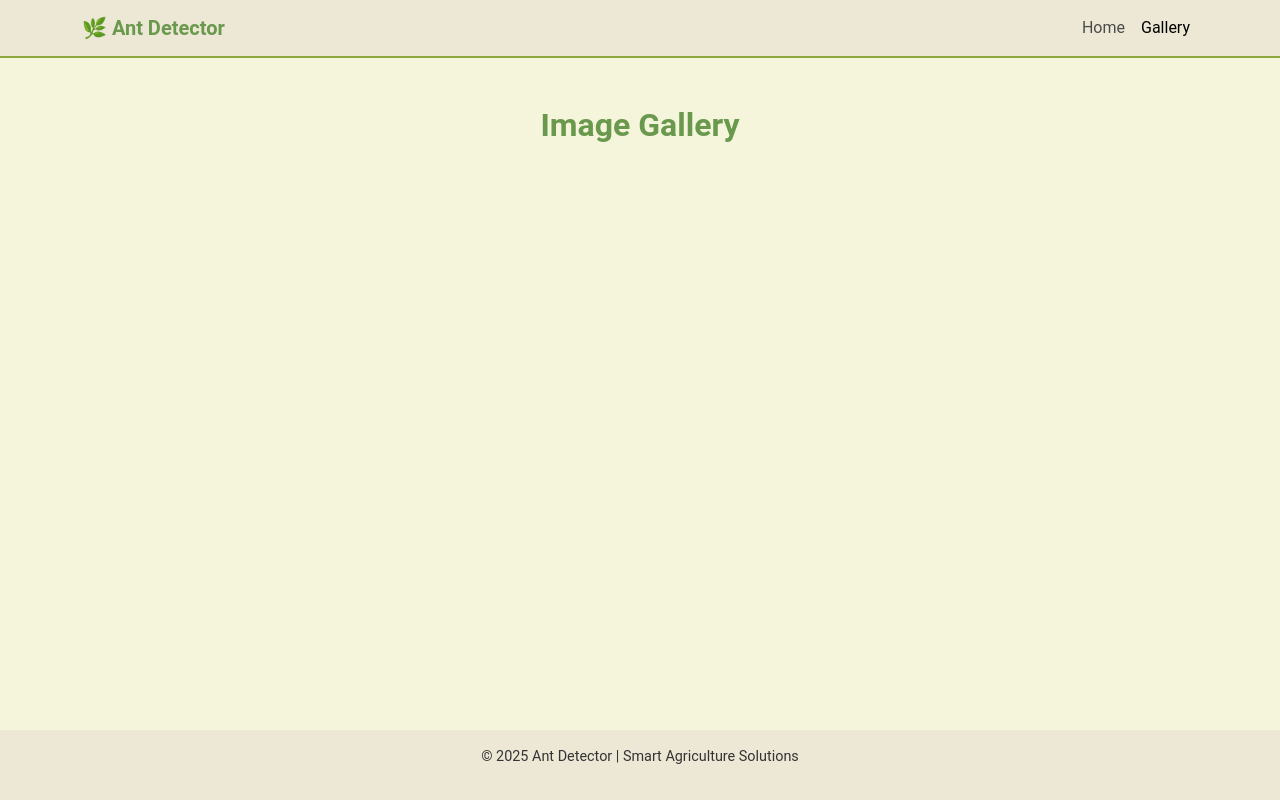
After one commit to bettisfr/ant-cloud, a Flask app: page /gallery in a window 1280 px wide. The commit adds this page. Run offline with Flask 3, Linux system fonts and the light colour scheme; data that the repository does not hold is empty; some libraries are stand-ins or nearby versions.

Commit message:
v1.0.0
- welcome page
-- logo
-- mission
-- style
- gallery
-- image visualization
-- style
-- dynamic viewport
-- metadata visualization

```diff
--- a/server.py
+++ b/server.py
@@ -2,67 +2,139 @@ from flask import Flask, request, render_template, jsonify
 from flask_socketio import SocketIO
 import os
 from werkzeug.utils import secure_filename
+import time
+import piexif
 
 app = Flask(__name__)
 socketio = SocketIO(app, async_mode='eventlet')
 
 # Configuration
 UPLOAD_FOLDER = 'static/uploads'
-CURRENT_IMAGE_FILE = os.path.join(UPLOAD_FOLDER, 'current_image.txt')
 app.config['UPLOAD_FOLDER'] = UPLOAD_FOLDER
 os.makedirs(UPLOAD_FOLDER, exist_ok=True)
 
 
+def to_gps_decimal(gps_data, ref):
+    """Convert GPS EXIF format to decimal coordinates."""
+    if not gps_data:
+        return None
+
+    degrees, minutes, seconds = gps_data
+    decimal = degrees[0] / degrees[1] + (minutes[0] / minutes[1]) / 60 + (seconds[0] / seconds[1]) / 3600
+    return -decimal if ref in ['S', 'W'] else decimal
+
+
+def extract_metadata(image_path):
+    """Extract metadata including temperature, humidity, and GPS from EXIF data."""
+    try:
+        exif_dict = piexif.load(image_path)
+        gps_data = exif_dict.get("GPS", {})
+
+        gps_latitude = gps_data.get(piexif.GPSIFD.GPSLatitude)
+        gps_latitude_ref = gps_data.get(piexif.GPSIFD.GPSLatitudeRef, b'N').decode()
+
+        gps_longitude = gps_data.get(piexif.GPSIFD.GPSLongitude)
+        gps_longitude_ref = gps_data.get(piexif.GPSIFD.GPSLongitudeRef, b'E').decode()
+
+        latitude = to_gps_decimal(gps_latitude, gps_latitude_ref) if gps_latitude else None
+        longitude = to_gps_decimal(gps_longitude, gps_longitude_ref) if gps_longitude else None
+
+        user_comment = exif_dict.get("0th", {}).get(piexif.ImageIFD.ImageDescription, b"").decode("utf-8").strip()
+
+        metadata = {}
+        for line in user_comment.splitlines():
+            if "=" in line:
+                no_space_line = line.replace(" ", "")
+                splitted = no_space_line.split("|")
+                for i in range(len(splitted)):
+                    key, value = splitted[i].split("=")
+                    metadata[key] = value
+
+
+        temperature = metadata.get("Temperature", "N/A")
+        humidity = metadata.get("Humidity", "N/A")
+
+        return {
+            "temperature": float(temperature) if temperature.replace(".", "", 1).isdigit() else "N/A",
+            "humidity": float(humidity) if humidity.replace(".", "", 1).isdigit() else "N/A",
+            "latitude": latitude,
+            "longitude": longitude,
+            "user_comment": user_comment
+        }
+    except Exception as e:
+        print(f"Error extracting metadata from {image_path}: {e}")
+        return {}
+
+
 def get_sorted_images(image_folder):
-    image_files = os.listdir(image_folder)
+    """Retrieve images and sort them by modification time."""
+    image_files = [f for f in os.listdir(image_folder) if f.lower().endswith((".jpg", ".jpeg"))]
 
-    image_files_with_timestamp = []
+    image_files_with_metadata = []
     for image in image_files:
         file_path = os.path.join(image_folder, image)
+
+        metadata = extract_metadata(file_path)
         modification_time = os.path.getmtime(file_path)
-        image_files_with_timestamp.append((image, modification_time))
 
-    sorted_images = sorted(image_files_with_timestamp, key=lambda x: x[1], reverse=True)
+        image_files_with_metadata.append({
+            "filename": image,
+            "upload_time": modification_time,  # Store as a timestamp for sorting
+            "metadata": metadata
+        })
 
-    sorted_image_filenames = [image for image, _ in sorted_images]
-    return sorted_image_filenames
+    sorted_images = sorted(image_files_with_metadata, key=lambda x: x["upload_time"], reverse=True)
 
+    for image in sorted_images:
+        image["upload_time"] = time.strftime('%Y-%m-%d %H:%M:%S', time.localtime(image["upload_time"]))  # Format after sorting
+
+    return sorted_images
 
 @app.route('/')
 def index():
     return render_template('index.html')
 
 
+@app.route('/gallery')
+def gallery():
+    return render_template('gallery.html')
+
 @app.route('/receive', methods=['POST'])
 def receive_image():
-    if 'image' not in request.files:
-        return 'No image part', 400
-    file = request.files['image']
-    if file.filename == '':
-        return 'No selected file', 400
-    if file.filename.endswith('.jpg'):  # Only accept .jpg files
+    """Handles image upload and metadata extraction."""
+    if "image" not in request.files:
+        return jsonify({"error": "No image part"}), 400
+
+    file = request.files["image"]
+    if file.filename == "":
+        return jsonify({"error": "No selected file"}), 400
+
+    if "." in file.filename and file.filename.rsplit(".", 1)[1].lower() in {"jpg", "jpeg"}:
         filename = secure_filename(file.filename)
-        file_path = os.path.join(app.config['UPLOAD_FOLDER'], filename)
+        file_path = os.path.join(app.config["UPLOAD_FOLDER"], filename)
         file.save(file_path)
 
-        # Notify clients about the new image
-        socketio.emit('new_image', {'filename': filename})
+        metadata = extract_metadata(file_path)
 
-        return 'Image received and updated successfully', 200
-    return 'Invalid file type', 400
+        socketio.emit("new_image", {
+            "filename": filename,
+            "metadata": metadata
+        })
+
+        return jsonify({"message": "Image received", "metadata": metadata}), 200
+
+    return jsonify({"error": "Invalid file type"}), 400
 
 
 @app.route('/uploaded_images')
 def uploaded_images():
-    sorted_images = get_sorted_images(UPLOAD_FOLDER)
-    return jsonify(sorted_images)
+    return jsonify(get_sorted_images(UPLOAD_FOLDER))
 
 
 @app.route('/get-images')
 def get_images():
-    sorted_images = get_sorted_images(UPLOAD_FOLDER)
-    return jsonify(sorted_images)
+    return jsonify(get_sorted_images(UPLOAD_FOLDER))
 
 
-if __name__ == '__main__':
+if __name__ == "__main__":
     socketio.run(app, host="0.0.0.0", port=5000, debug=True)
--- a/static/script.js
+++ b/static/script.js
@@ -1,32 +1,78 @@
-const socket = io();
-const gallery = document.querySelector('#gallery');
+const socket = io();  // Connect to the WebSocket server
+const gallery = document.querySelector('#gallery');  // Select gallery container
 
-function fetchAllImages() {
+// Fetch and display all images from the server
+function loadGalleryImages() {
     fetch('/get-images')
         .then(response => response.json())
         .then(images => {
-            // Display all images initially
-            images.forEach(image => {
-                const img = document.createElement('img');
-                img.src = `/static/uploads/${image}`;
-                img.alt = image;
-                img.classList.add('image-gallery-img');
+            console.log("Fetched images:", images); // Debugging
 
-                gallery.appendChild(img);
+            gallery.innerHTML = ""; // Clear gallery before adding new images
+
+            images.forEach(imageData => {
+                addImageToGallery(imageData, false); // Add image without real-time effect
             });
         })
-        .catch(err => console.error('Error fetching images:', err));
+        .catch(error => console.error('Error fetching images:', error));
 }
 
-// Call the function to load all images on page load
-fetchAllImages();
+// Add an image to the gallery with optional real-time effect
+function addImageToGallery(imageData, isRealTime = true) {
+    console.log("Adding image:", imageData.filename); // Debugging
 
-// When a new image is received via socket.io
+    const div = document.createElement('div');
+    div.classList.add('col');
+
+    // Image element with lazy loading
+    const img = document.createElement('img');
+    img.classList.add('image-gallery-img');
+    img.dataset.src = `/static/uploads/${imageData.filename}`; // Lazy load source
+    img.alt = imageData.filename;
+    img.style.visibility = 'hidden'; // Hide until loaded
+
+    // Metadata section
+    const metadataDiv = document.createElement('div');
+    metadataDiv.classList.add('image-metadata');
+    metadataDiv.innerHTML = `
+        <strong>${imageData.filename}</strong><br>
+        Temperature: ${imageData.metadata?.temperature ?? 'N/A'}°C<br>
+        Humidity: ${imageData.metadata?.humidity ?? 'N/A'}%<br>
+        GPS: (${imageData.metadata?.latitude ?? 'N/A'}, ${imageData.metadata?.longitude ?? 'N/A'})<br>
+        ${isRealTime ? '<em>Uploaded just now</em>' : ''}
+    `;
+
+    div.appendChild(img);
+    div.appendChild(metadataDiv);
+
+    if (isRealTime) {
+        gallery.prepend(div);  // Add new images to the top
+    } else {
+        gallery.appendChild(div); // Add fetched images to the end
+    }
+
+    lazyLoadImage(img);
+}
+
+// Lazy loading for images (loads only when they are near the viewport)
+function lazyLoadImage(img) {
+    const observer = new IntersectionObserver((entries, observer) => {
+        entries.forEach(entry => {
+            if (entry.isIntersecting) {
+                entry.target.src = entry.target.dataset.src;  // Load image
+                entry.target.onload = () => entry.target.style.visibility = 'visible'; // Show after loading
+                observer.unobserve(entry.target); // Stop observing after loading
+            }
+        });
+    }, { rootMargin: '100px' }); // Load images slightly before they appear on screen
+
+    observer.observe(img);
+}
+
+// Listen for real-time image uploads via WebSockets
 socket.on('new_image', (data) => {
-    const img = document.createElement('img');
-    img.src = `/static/uploads/${data.filename}`;
-    img.alt = data.filename;
-    img.classList.add('image-gallery-img');
+    addImageToGallery(data, true); // Add new image to gallery
+});
 
-    gallery.prepend(img);
-});
+// Load all images when the page loads
+loadGalleryImages();
--- a/static/styles.css
+++ b/static/styles.css
@@ -1,14 +1,79 @@
+body {
+    background-color: #F5F5DC; /* Soft beige background */
+    color: #333; /* Dark neutral text */
+    font-family: 'Roboto', sans-serif;
+    min-height: 100vh; /* Ensure full viewport height */
+    display: flex;
+    flex-direction: column;
+}
+
+.navbar {
+    background-color: #EDE8D5; /* Light wheat hue */
+    border-bottom: 2px solid #8CAA3E; /* Green accent */
+}
+
+#logo-index {
+    width: 20vh;
+    height: 20vh;
+    margin-right: 10px;
+}
+
+.navbar-brand {
+    font-weight: 700;
+    color: #6A994E; /* Natural green */
+}
+
+.navbar-nav .nav-link {
+    font-weight: 400;
+    color: #4A4A4A;
+}
+
+.navbar-nav .nav-link:hover, .nav-link.active {
+    color: #8CAA3E; /* Green accent */
+}
+
+.section-title {
+    font-size: 2rem;
+    font-weight: 700;
+    color: #6A994E;
+    text-align: center;
+    margin-bottom: 2rem;
+}
+
 #gallery {
-    display: flex;
-    flex-wrap: wrap;
-    gap: 10px;
+    display: grid;
+    grid-template-columns: repeat(auto-fit, minmax(250px, 1fr));
+    gap: 20px;
     justify-content: center;
     padding: 20px;
 }
 
 .image-gallery-img {
-    max-width: 400px;
-    margin: 10px;
-    border-radius: 8px;
-    box-shadow: 0 4px 6px rgba(0, 0, 0, 0.1);
+    width: 100%;
+    height: 200px; /* Fixed height for uniformity */
+    object-fit: cover; /* Ensures image fits without distortion */
+    border-radius: 10px;
+    box-shadow: 0px 4px 10px rgba(0, 0, 0, 0.1);
+    transition: transform 0.3s ease-in-out, box-shadow 0.3s ease-in-out;
 }
+
+.image-gallery-img:hover {
+    transform: scale(1.03);
+    box-shadow: 0px 6px 15px rgba(0, 0, 0, 0.2);
+}
+
+.image-metadata {
+    margin-top: 10px;
+    font-size: 0.9rem;
+    text-align: center;
+    color: #6A6A6A;
+}
+
+footer {
+    background-color: #EDE8D5;
+    padding: 15px;
+    margin-top: auto; /* Push footer to the bottom */
+    font-size: 0.9rem;
+    width: 100%;
+    text-align: center;
+}
--- /dev/null
+++ b/templates/gallery.html
@@ -0,0 +1,49 @@
+<!DOCTYPE html>
+<html lang="en">
+<head>
+    <meta charset="UTF-8">
+    <meta name="viewport" content="width=device-width, initial-scale=1.0">
+    <title>Ant Detector - Gallery</title>
+
+    <link href="https://cdn.jsdelivr.net/npm/bootstrap@5.3.0-alpha1/dist/css/bootstrap.min.css" rel="stylesheet">
+
+    <link href="https://fonts.googleapis.com/css2?family=Poppins:wght@300;500;700&display=swap" rel="stylesheet">
+
+    <link href="{{ url_for('static', filename='styles.css') }}" rel="stylesheet">
+</head>
+<body>
+
+<!-- Navbar -->
+<nav class="navbar navbar-expand-lg navbar-light">
+    <div class="container">
+        <a class="navbar-brand" href="/">🌿 Ant Detector</a>
+        <button class="navbar-toggler" type="button" data-bs-toggle="collapse" data-bs-target="#navbarNav">
+            <span class="navbar-toggler-icon"></span>
+        </button>
+        <div class="collapse navbar-collapse" id="navbarNav">
+            <ul class="navbar-nav ms-auto">
+                <li class="nav-item"><a class="nav-link" href="/">Home</a></li>
+                <li class="nav-item"><a class="nav-link active" href="/gallery">Gallery</a></li>
+            </ul>
+        </div>
+    </div>
+</nav>
+
+<!-- Gallery Section -->
+<div class="container my-5">
+    <h1 class="text-center section-title">Image Gallery</h1>
+
+    <div id="gallery" class="row g-4 justify-content-center"></div>
+</div>
+
+<!-- Footer -->
+<footer class="text-center py-3">
+    <p>© 2025 Ant Detector | Smart Agriculture Solutions</p>
+</footer>
+
+<!-- Scripts -->
+<script src="https://cdn.jsdelivr.net/npm/socket.io-client@4.4.0/dist/socket.io.min.js"></script>
+<script src="{{ url_for('static', filename='script.js') }}"></script>
+
+</body>
+</html>
```
Also changed, not shown: templates/index.html (+55 -6 lines), static/img/logo.png (added), 1 other file.
